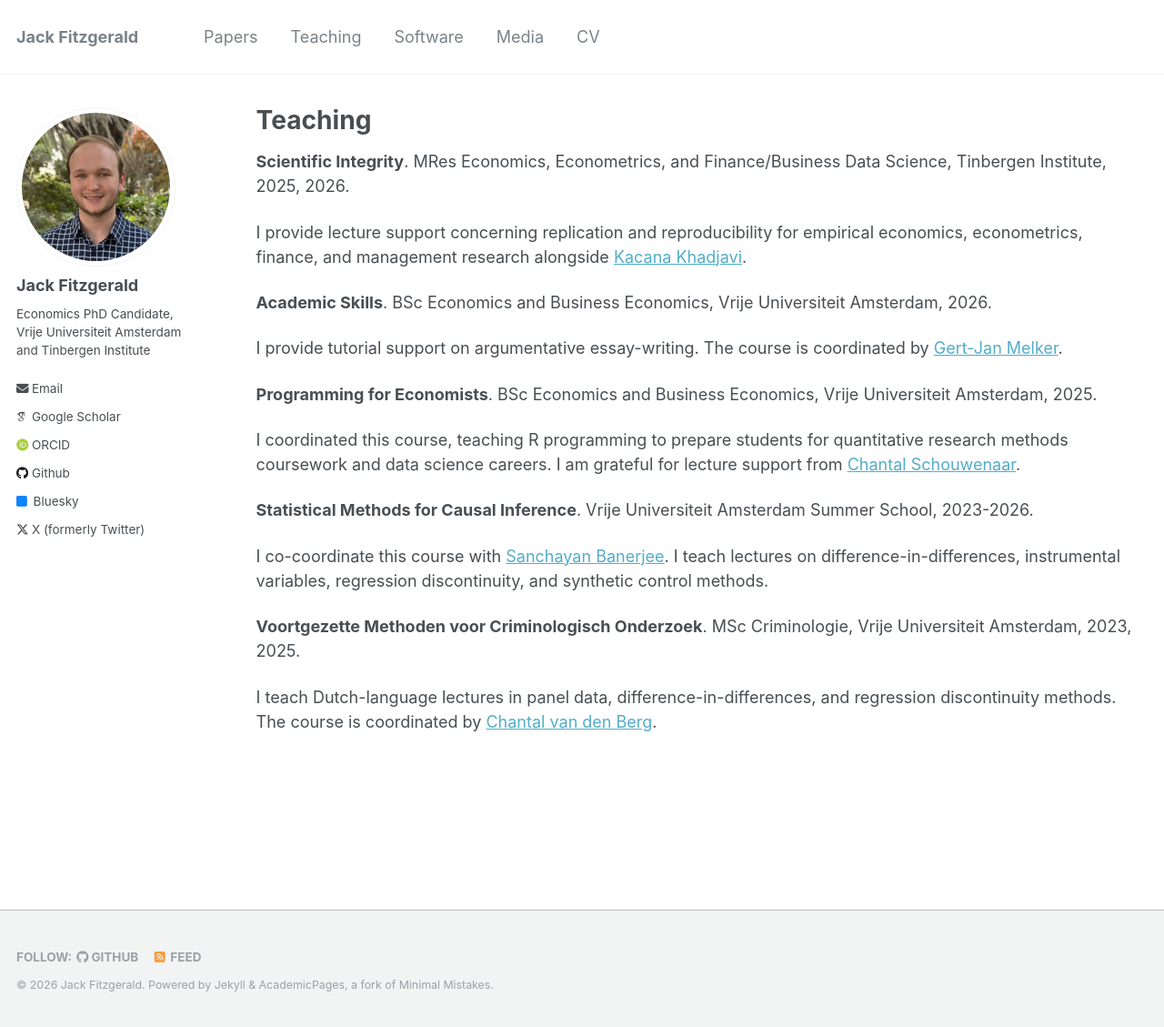
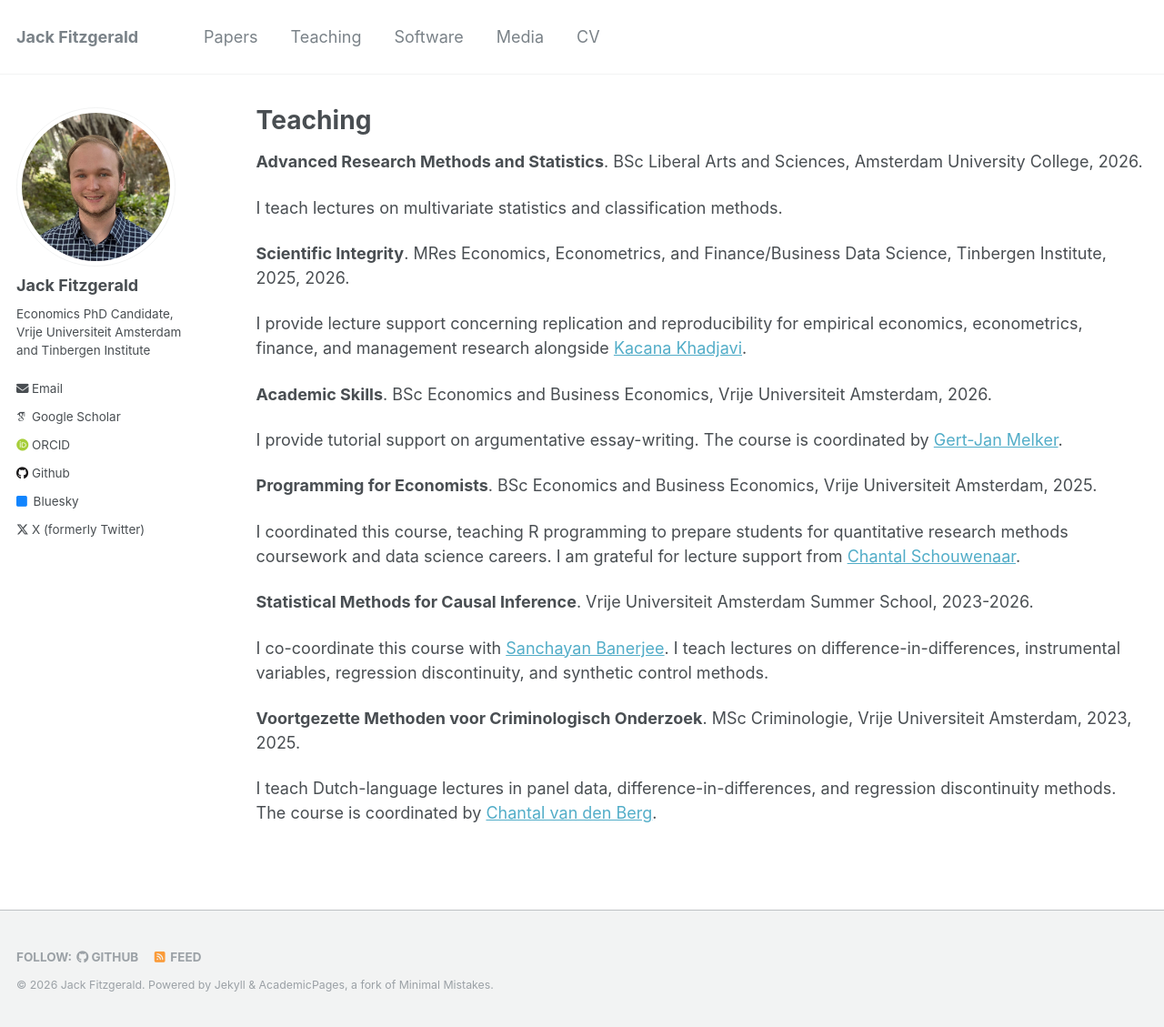
Before and after one commit to jack-fitzgerald/jack-fitzgerald.github.io, a Jekyll site: the page built from _pages/teaching.md, in a window 1280 px wide and 1129 px high. Shown: the whole window at 91% size. Built offline with Jekyll 4.4.1, drawn with Linux system fonts in a browser that asks for light colours; some web fonts are replaced.

Commit message:
Update teaching.md

```diff
--- a/_pages/teaching.md
+++ b/_pages/teaching.md
@@ -4,6 +4,10 @@ title: "Teaching"
 permalink: /teaching/
 author_profile: true
 ---
+
+**Advanced Research Methods and Statistics**. BSc Liberal Arts and Sciences, Amsterdam University College, 2026. <br/>
+
+I teach lectures on multivariate statistics and classification methods.
 
 **Scientific Integrity**. MRes Economics, Econometrics, and Finance/Business Data Science, Tinbergen Institute, 2025, 2026. <br/>
 
```
